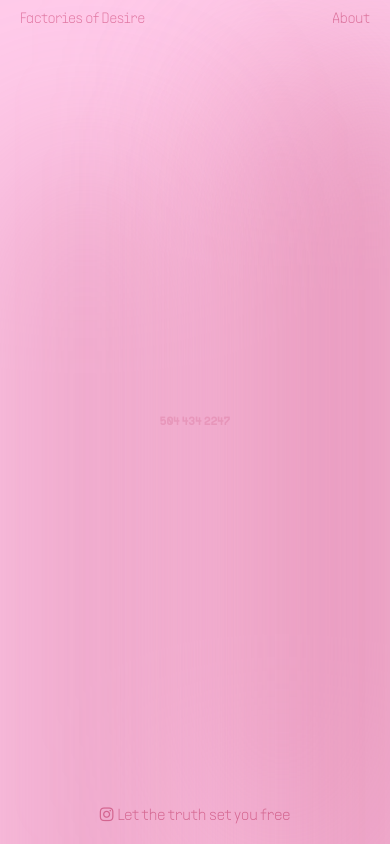
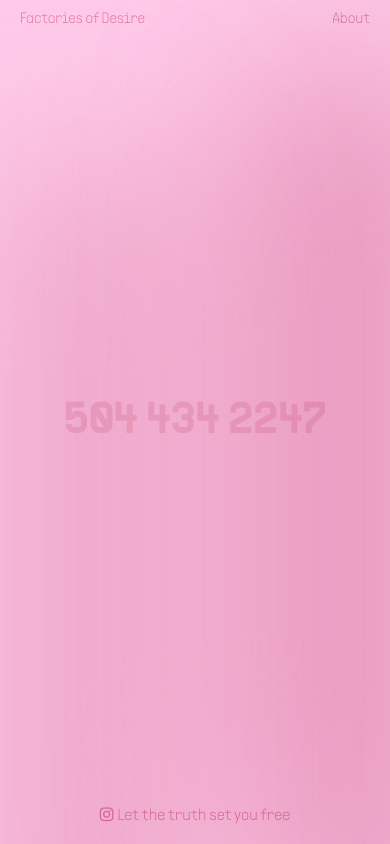
Before and after one commit to droth0924/Factories-of-Desire, a plain HTML site: page index.html in a window 390 px wide. Drawn offline with Linux system fonts and the light colour scheme.

Commit message:
Update styles.css

```diff
--- a/styles.css
+++ b/styles.css
@@ -194,8 +194,8 @@ h1{
 
 @media only screen and (max-width: 600px){
     h1{
-        font-size: 12px;
-        -webkit-text-size-adjust: 100%;
+        font-size:2.8rem;
+        -webkit-text-size-adjust: none;
         mix-blend-mode: multiply;
         color: #e196b2;
         opacity: 30%;
```
